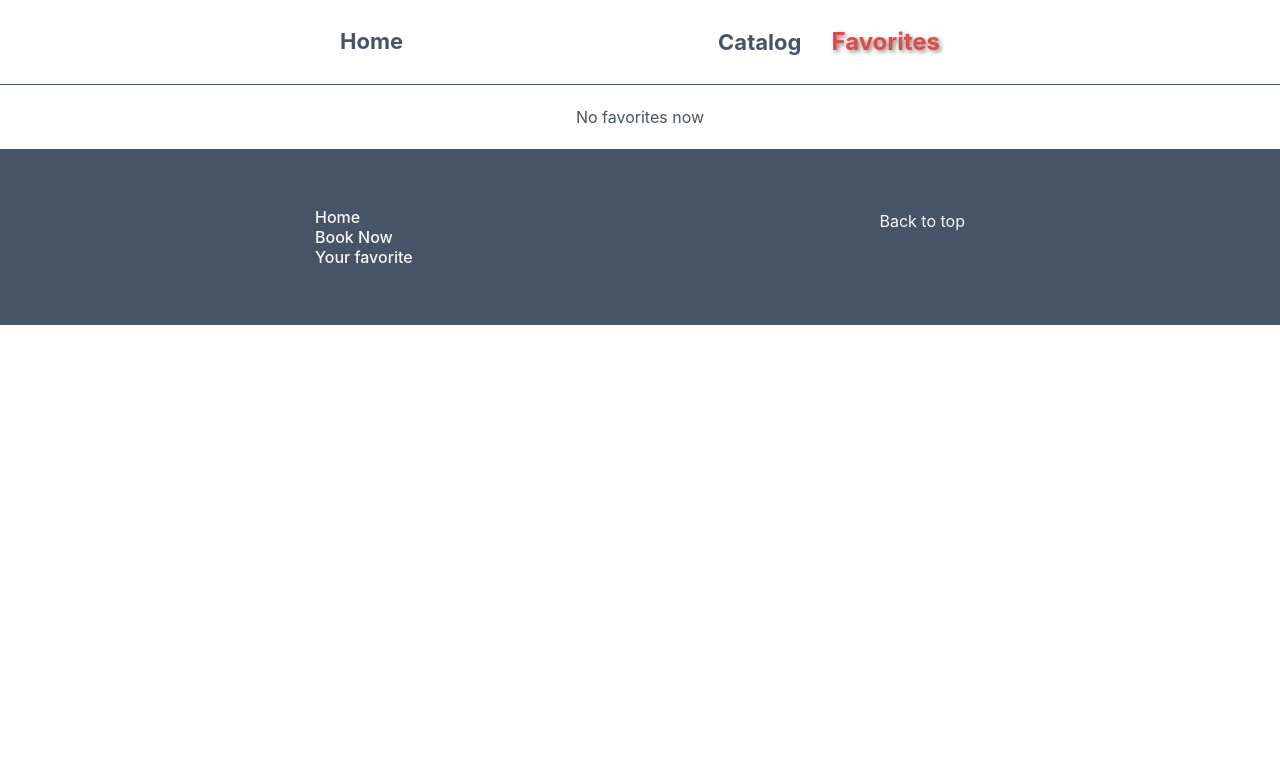
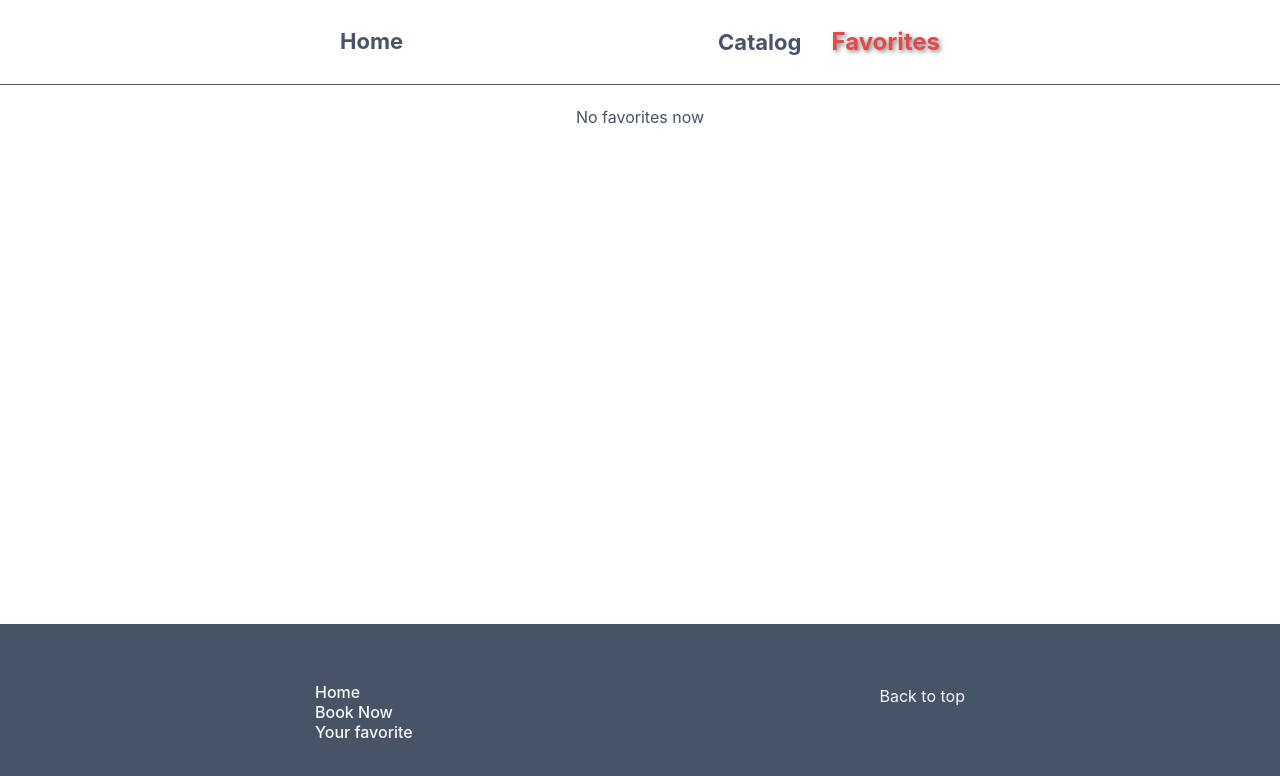
Before and after one commit to summermoved0n/Campervans-project, a React (Create React App) app: page /Campervans-project/favorites in a window 1280 px wide. Shown: the top 776 px of the page. Built offline with nearby package versions, Linux system fonts and the light colour scheme.

Commit message:
made img wrapper and fixed footer

```diff
--- a/src/components/CamperListItems/CamperListItems.jsx
+++ b/src/components/CamperListItems/CamperListItems.jsx
@@ -56,12 +56,9 @@ export default function CamperListItems({ id, advert }) {
   return (
     <>
       <li key={id} id={id} className={css.camper_catalog}>
-        <img
-          className={css.camper_catalog_img}
-          src={gallery[0]}
-          alt={name}
-          width={310}
-        />
+        <div className={css.catalog_img_conteiner}>
+          <img className={css.camper_catalog_img} src={gallery[0]} alt={name} />
+        </div>
         <div>
           <div className={css.title_conteiner}>
             <h2 className={css.item_title}>{name}</h2>
--- a/src/components/CamperListItems/CamperListItems.module.css
+++ b/src/components/CamperListItems/CamperListItems.module.css
@@ -10,6 +10,15 @@
 .camper_catalog_img {
   margin: 0 auto;
   border-radius: 10px;
+  width: 100%;
+  height: 100%;
+  object-fit: cover;
+  object-position: center;
+}
+
+.catalog_img_conteiner {
+  height: 310px;
+  overflow: hidden;
 }
 
 .title_conteiner {
--- a/src/components/Navigation/Navigation.jsx
+++ b/src/components/Navigation/Navigation.jsx
@@ -7,7 +7,7 @@ import Footer from 'components/Footer/Footer';
 
 export default function Navigation() {
   return (
-    <>
+    <div className={css.wrapper}>
       <Header />
       <div className={css.conteiner}>
         <main>
@@ -15,6 +15,6 @@ export default function Navigation() {
         </main>
       </div>
       <Footer />
-    </>
+    </div>
   );
 }
--- a/src/components/Navigation/Navigation.module.css
+++ b/src/components/Navigation/Navigation.module.css
@@ -1,8 +1,15 @@
+.wrapper {
+  display: flex;
+  flex-direction: column;
+  min-height: 100vh;
+}
+
 .conteiner {
   max-width: 375px;
   padding-left: 10px;
   padding-right: 10px;
   margin: 0 auto;
+  flex: 1;
 }
 
 @media screen and (min-width: 768px) {
```
